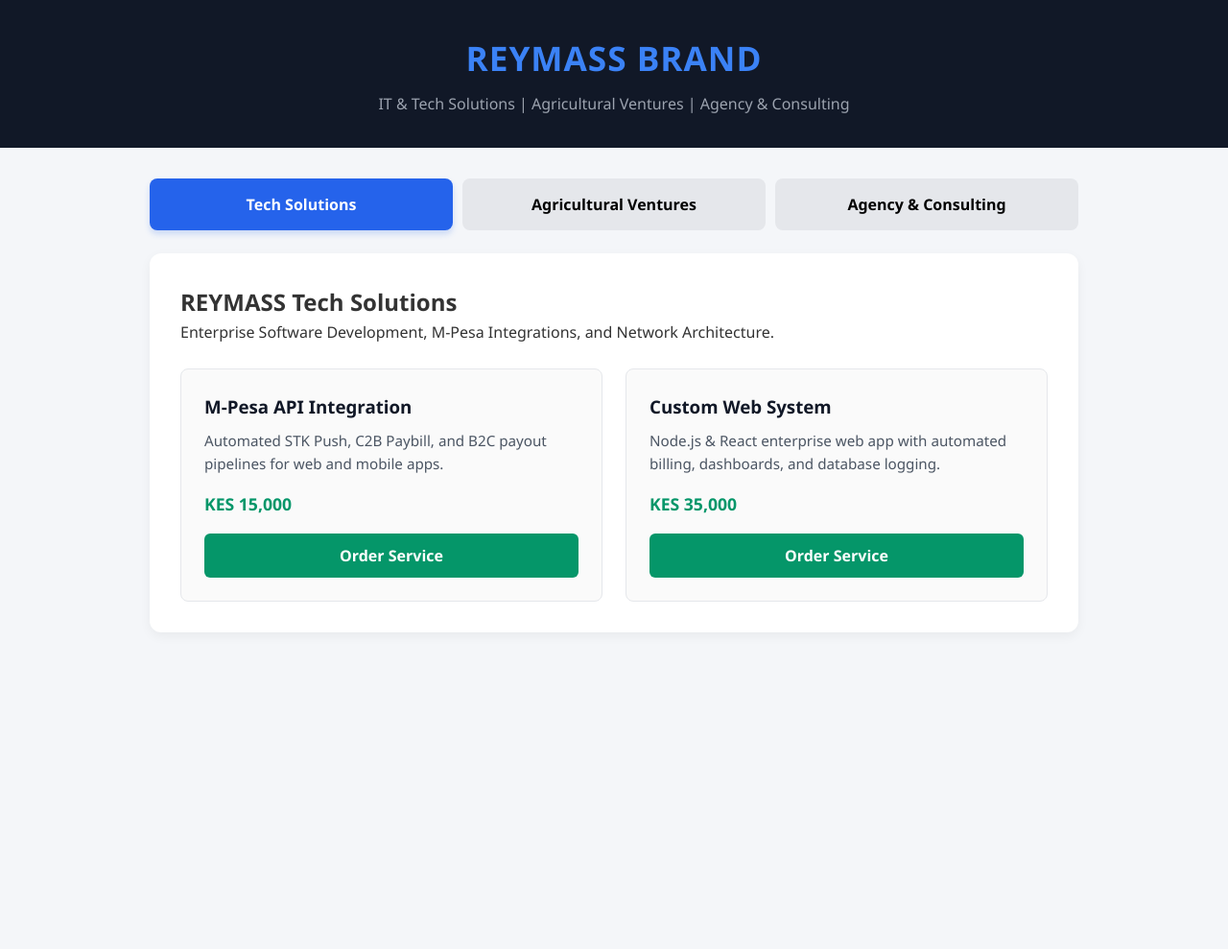
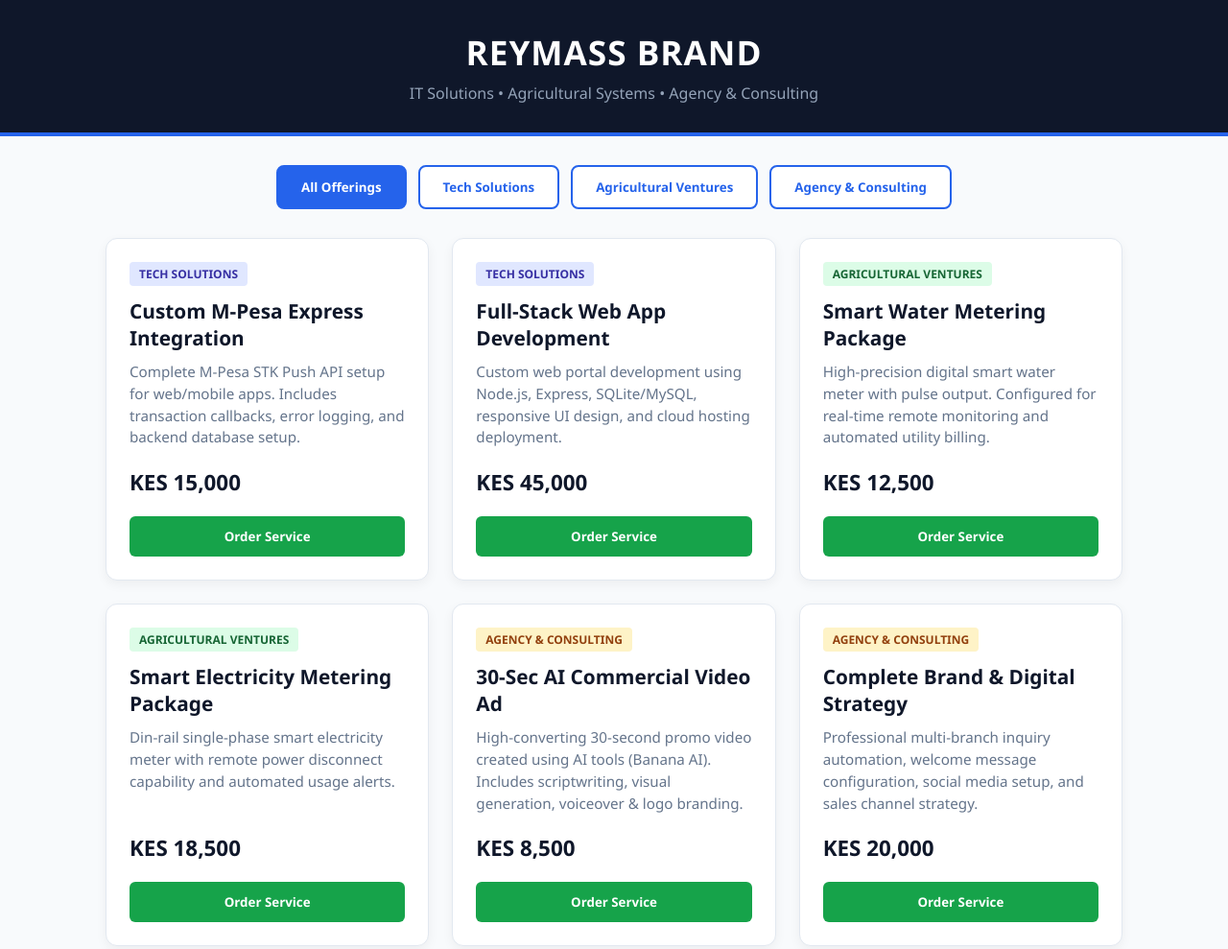
Before and after one commit to ReymassBrand/reymass-tech-suite, a website: page public/index.html in a window 1280 px wide. Shown: the whole page at 96% size. Before the commit the page ends 800 px from the top, so only its background shows below. Drawn offline with Linux system fonts and the light colour scheme.

Commit message:
Update service cards, prices, and descriptions across all three subsidiaries

```diff
--- a/public/index.html
+++ b/public/index.html
@@ -3,200 +3,280 @@
 <head>
   <meta charset="UTF-8">
   <meta name="viewport" content="width=device-width, initial-scale=1.0">
-  <title>REYMASS BRAND | Official Corporate Portal</title>
+  <title>REYMASS BRAND - Unified Service Portal</title>
   <style>
+    :root {
+      --primary: #0F172A;
+      --accent: #2563EB;
+      --success: #16A34A;
+      --light: #F8FAFC;
+      --card-bg: #FFFFFF;
+      --text: #334155;
+    }
+
     * { box-sizing: border-box; margin: 0; padding: 0; font-family: 'Segoe UI', Tahoma, Geneva, Verdana, sans-serif; }
-    body { background: #f4f6f9; color: #333; line-height: 1.6; }
+    body { background-color: var(--light); color: var(--text); padding-bottom: 50px; }
 
-    header { background: #111827; color: #fff; padding: 2rem 1rem; text-align: center; }
-    header h1 { font-size: 2.2rem; letter-spacing: 1px; color: #3b82f6; }
-    header p { color: #9ca3af; margin-top: 0.5rem; }
+    header {
+      background-color: var(--primary);
+      color: white;
+      padding: 30px 20px;
+      text-align: center;
+      border-bottom: 4px solid var(--accent);
+    }
+    header h1 { font-size: 2.2rem; letter-spacing: 1px; }
+    header p { color: #94A3B8; margin-top: 8px; font-size: 1rem; }
 
-    .container { max-width: 1000px; margin: 2rem auto; padding: 0 1rem; }
+    .container { max-width: 1100px; margin: 30px auto; padding: 0 20px; }
 
     /* Subsidiary Navigation Tabs */
-    .tabs { display: flex; gap: 10px; margin-bottom: 1.5rem; }
+    .nav-tabs {
+      display: flex;
+      justify-content: center;
+      gap: 12px;
+      margin-bottom: 30px;
+      flex-wrap: wrap;
+    }
     .tab-btn {
-      flex: 1; padding: 1rem; background: #e5e7eb; border: none; font-weight: bold;
-      font-size: 1rem; cursor: pointer; border-radius: 8px; transition: all 0.3s;
+      padding: 12px 24px;
+      border: 2px solid var(--accent);
+      background: white;
+      color: var(--accent);
+      font-weight: 600;
+      border-radius: 8px;
+      cursor: pointer;
+      transition: all 0.2s ease;
     }
-    .tab-btn.active { background: #2563eb; color: white; box-shadow: 0 4px 6px rgba(37,99,235,0.2); }
+    .tab-btn.active, .tab-btn:hover {
+      background: var(--accent);
+      color: white;
+    }
 
-    /* Service Cards */
-    .subsidiary-content { display: none; background: white; padding: 2rem; border-radius: 12px; box-shadow: 0 4px 12px rgba(0,0,0,0.05); }
-    .subsidiary-content.active { display: block; }
+    /* Cards Grid */
+    .services-grid {
+      display: grid;
+      grid-template-columns: repeat(auto-fit, minmax(300px, 1fr));
+      gap: 24px;
+    }
+    .card {
+      background: var(--card-bg);
+      border-radius: 12px;
+      padding: 24px;
+      box-shadow: 0 4px 12px rgba(0,0,0,0.05);
+      border: 1px solid #E2E8F0;
+      display: flex;
+      flex-direction: column;
+      justify-content: space-between;
+    }
+    .card-badge {
+      display: inline-block;
+      padding: 4px 10px;
+      font-size: 0.75rem;
+      font-weight: bold;
+      border-radius: 4px;
+      text-transform: uppercase;
+      margin-bottom: 12px;
+      width: fit-content;
+    }
+    .badge-tech { background: #E0E7FF; color: #3730A3; }
+    .badge-agri { background: #DCFCE7; color: #166534; }
+    .badge-agency { background: #FEF3C7; color: #92400E; }
 
-    .service-grid { display: grid; grid-template-columns: repeat(auto-fit, minmax(280px, 1fr)); gap: 1.5rem; margin-top: 1.5rem; }
-    .card { border: 1px solid #e5e7eb; border-radius: 8px; padding: 1.5rem; background: #fafafa; }
-    .card h3 { color: #111827; margin-bottom: 0.5rem; }
-    .card p { color: #4b5563; font-size: 0.95rem; margin-bottom: 1rem; }
-    .price { font-weight: bold; color: #059669; font-size: 1.1rem; margin-bottom: 1rem; display: block; }
+    .card h3 { font-size: 1.3rem; margin-bottom: 10px; color: var(--primary); }
+    .card p { font-size: 0.95rem; line-height: 1.5; color: #64748B; margin-bottom: 20px; }
+    .price-tag { font-size: 1.4rem; font-weight: 700; color: var(--primary); margin-bottom: 20px; }
 
-    /* Payment Form */
-    .pay-btn {
-      width: 100%; padding: 0.75rem; background: #059669; color: white; border: none;
-      border-radius: 6px; font-weight: bold; cursor: pointer; font-size: 1rem;
+    .btn-pay {
+      background: var(--success);
+      color: white;
+      border: none;
+      padding: 12px;
+      border-radius: 6px;
+      font-weight: bold;
+      cursor: pointer;
+      width: 100%;
+      text-align: center;
+      transition: background 0.2s;
     }
-    .pay-btn:hover { background: #047857; }
+    .btn-pay:hover { background: #15803D; }
 
-    /* Modal / Form Overlay */
+    /* Modal Styling */
     .modal {
-      display: none; position: fixed; top: 0; left: 0; width: 100%; height: 100%;
-      background: rgba(0,0,0,0.6); align-items: center; justify-content: center; padding: 1rem;
+      display: none;
+      position: fixed;
+      top: 0; left: 0; width: 100%; height: 100%;
+      background: rgba(0,0,0,0.6);
+      justify-content: center; align-items: center;
+      z-index: 1000;
     }
-    .modal.active { display: flex; }
-    .modal-box { background: white; padding: 2rem; border-radius: 10px; max-width: 400px; width: 100%; }
-    .modal-box h3 { margin-bottom: 1rem; color: #111827; }
-    .input-group { margin-bottom: 1rem; }
-    .input-group label { display: block; margin-bottom: 0.3rem; font-weight: 500; font-size: 0.9rem; }
-    .input-group input { width: 100%; padding: 0.75rem; border: 1px solid #d1d5db; border-radius: 6px; font-size: 1rem; }
-
-    .close-btn { background: #6b7280; margin-top: 0.5rem; }
-
-    #status-msg { margin-top: 1rem; padding: 0.75rem; border-radius: 6px; display: none; font-weight: bold; text-align: center; }
-    .success { background: #d1fae5; color: #065f46; }
-    .error { background: #fee2e2; color: #991b1b; }
+    .modal-content {
+      background: white;
+      padding: 30px;
+      border-radius: 12px;
+      max-width: 400px;
+      width: 90%;
+      text-align: center;
+    }
+    .modal-content input {
+      width: 100%;
+      padding: 12px;
+      margin: 15px 0;
+      border: 1px solid #CBD5E1;
+      border-radius: 6px;
+      font-size: 1rem;
+    }
+    .modal-btns { display: flex; gap: 10px; margin-top: 10px; }
+    .btn-close { background: #64748B; color: white; border: none; padding: 10px; border-radius: 6px; flex: 1; cursor: pointer; }
+    .btn-submit { background: var(--success); color: white; border: none; padding: 10px; border-radius: 6px; flex: 1; cursor: pointer; font-weight: bold; }
   </style>
 </head>
 <body>
 
   <header>
     <h1>REYMASS BRAND</h1>
-    <p>IT & Tech Solutions | Agricultural Ventures | Agency & Consulting</p>
+    <p>IT Solutions • Agricultural Systems • Agency & Consulting</p>
   </header>
 
   <div class="container">
-    <!-- Tab Navigation -->
-    <div class="tabs">
-      <button class="tab-btn active" onclick="switchTab('tech')">Tech Solutions</button>
-      <button class="tab-btn" onclick="switchTab('agri')">Agricultural Ventures</button>
-      <button class="tab-btn" onclick="switchTab('agency')">Agency & Consulting</button>
+    <div class="nav-tabs">
+      <button class="tab-btn active" onclick="filterServices('ALL')">All Offerings</button>
+      <button class="tab-btn" onclick="filterServices('TECH')">Tech Solutions</button>
+      <button class="tab-btn" onclick="filterServices('AGRI')">Agricultural Ventures</button>
+      <button class="tab-btn" onclick="filterServices('AGENCY')">Agency & Consulting</button>
     </div>
 
-    <!-- REYMASS TECH SOLUTIONS -->
-    <div id="tech" class="subsidiary-content active">
-      <h2>REYMASS Tech Solutions</h2>
-      <p>Enterprise Software Development, M-Pesa Integrations, and Network Architecture.</p>
+    <div class="services-grid" id="servicesGrid">
+      <!-- Dynamic Service Cards Inserted via JS -->
+    </div>
+  </div>
 
-      <div class="service-grid">
-        <div class="card">
-          <h3>M-Pesa API Integration</h3>
-          <p>Automated STK Push, C2B Paybill, and B2C payout pipelines for web and mobile apps.</p>
-          <span class="price">KES 15,000</span>
-          <button class="pay-btn" onclick="openPayModal('TECH', 15000, 'M-Pesa API Integration')">Order Service</button>
-        </div>
-        <div class="card">
-          <h3>Custom Web System</h3>
-          <p>Node.js & React enterprise web app with automated billing, dashboards, and database logging.</p>
-          <span class="price">KES 35,000</span>
-          <button class="pay-btn" onclick="openPayModal('TECH', 35000, 'Custom Web System')">Order Service</button>
-        </div>
-      </div>
-    </div>
+  <!-- STK Push Payment Modal -->
+  <div class="modal" id="paymentModal">
+    <div class="modal-content">
+      <h3 id="modalServiceTitle">Order Service</h3>
+      <p id="modalServicePrice" style="margin-top: 5px; color: #64748B;"></p>
 
-    <!-- REYMASS AGRICULTURAL VENTURES -->
-    <div id="agri" class="subsidiary-content">
-      <h2>REYMASS Agricultural Ventures</h2>
-      <p>Smart Farming, IoT Utility Metering, and Agribusiness Consulting.</p>
+      <input type="tel" id="phoneNumberInput" placeholder="Enter M-Pesa Number (e.g. 0708374149)">
+      <div id="statusMessage" style="margin-bottom: 10px; font-size: 0.9rem;"></div>
 
-      <div class="service-grid">
-        <div class="card">
-          <h3>Smart Water Meter System</h3>
-          <p>IoT-enabled smart water meter setup with automated usage telemetry for commercial farms.</p>
-          <span class="price">KES 12,500</span>
-          <button class="pay-btn" onclick="openPayModal('AGRI', 12500, 'Smart Water Meter Setup')">Order Service</button>
-        </div>
-        <div class="card">
-          <h3>Agribusiness Farm Audit</h3>
-          <p>Comprehensive soil, drip irrigation, and crop yield optimization consultancy.</p>
-          <span class="price">KES 8,000</span>
-          <button class="pay-btn" onclick="openPayModal('AGRI', 8000, 'Agribusiness Farm Audit')">Order Service</button>
-        </div>
-      </div>
-    </div>
-
-    <!-- REYMASS AGENCY & CONSULTING -->
-    <div id="agency" class="subsidiary-content">
-      <h2>REYMASS Agency & Consulting</h2>
-      <p>AI Commercial Ads, Digital Marketing, and Strategic Brand Infrastructure.</p>
-
-      <div class="service-grid">
-        <div class="card">
-          <h3>30-Sec AI Video Ad Package</h3>
-          <p>High-converting commercial video advertisement produced using AI tools like Banana AI.</p>
-          <span class="price">KES 5,000</span>
-          <button class="pay-btn" onclick="openPayModal('AGENCY', 5000, 'AI Video Ad Commercial')">Order Service</button>
-        </div>
-        <div class="card">
-          <h3>Brand Strategy & Identity</h3>
-          <p>Complete corporate identity design including pitch deck, logo design, and brand kit.</p>
-          <span class="price">KES 10,000</span>
-          <button class="pay-btn" onclick="openPayModal('AGENCY', 10000, 'Brand Identity Setup')">Order Service</button>
-        </div>
+      <div class="modal-btns">
+        <button class="btn-close" onclick="closeModal()">Cancel</button>
+        <button class="btn-submit" onclick="triggerStkPush()">Send STK Push</button>
       </div>
     </div>
   </div>
 
-  <!-- Payment Modal -->
-  <div id="payModal" class="modal">
-    <div class="modal-box">
-      <h3 id="modalTitle">Pay via M-Pesa</h3>
-      <p id="modalSub" style="margin-bottom: 1rem; color: #6b7280; font-size: 0.9rem;"></p>
+  <script>
+    const services = [
+      {
+        id: 101,
+        code: 'TECH',
+        badgeClass: 'badge-tech',
+        category: 'Tech Solutions',
+        title: 'Custom M-Pesa Express Integration',
+        description: 'Complete M-Pesa STK Push API setup for web/mobile apps. Includes transaction callbacks, error logging, and backend database setup.',
+        price: 15000
+      },
+      {
+        id: 102,
+        code: 'TECH',
+        badgeClass: 'badge-tech',
+        category: 'Tech Solutions',
+        title: 'Full-Stack Web App Development',
+        description: 'Custom web portal development using Node.js, Express, SQLite/MySQL, responsive UI design, and cloud hosting deployment.',
+        price: 45000
+      },
+      {
+        id: 201,
+        code: 'AGRI',
+        badgeClass: 'badge-agri',
+        category: 'Agricultural Ventures',
+        title: 'Smart Water Metering Package',
+        description: 'High-precision digital smart water meter with pulse output. Configured for real-time remote monitoring and automated utility billing.',
+        price: 12500
+      },
+      {
+        id: 202,
+        code: 'AGRI',
+        badgeClass: 'badge-agri',
+        category: 'Agricultural Ventures',
+        title: 'Smart Electricity Metering Package',
+        description: 'Din-rail single-phase smart electricity meter with remote power disconnect capability and automated usage alerts.',
+        price: 18500
+      },
+      {
+        id: 301,
+        code: 'AGENCY',
+        badgeClass: 'badge-agency',
+        category: 'Agency & Consulting',
+        title: '30-Sec AI Commercial Video Ad',
+        description: 'High-converting 30-second promo video created using AI tools (Banana AI). Includes scriptwriting, visual generation, voiceover & logo branding.',
+        price: 8500
+      },
+      {
+        id: 302,
+        code: 'AGENCY',
+        badgeClass: 'badge-agency',
+        category: 'Agency & Consulting',
+        title: 'Complete Brand & Digital Strategy',
+        description: 'Professional multi-branch inquiry automation, welcome message configuration, social media setup, and sales channel strategy.',
+        price: 20000
+      }
+    ];
 
-      <div class="input-group">
-        <label>M-Pesa Phone Number</label>
-        <input type="text" id="phoneInput" placeholder="0700000000">
-      </div>
+    let currentSelectedService = null;
 
-      <button class="pay-btn" onclick="initiatePayment()">Send STK Push Prompt</button>
-      <button class="pay-btn close-btn" onclick="closeModal()">Cancel</button>
+    function renderServices(filter = 'ALL') {
+      const grid = document.getElementById('servicesGrid');
+      grid.innerHTML = '';
 
-      <div id="status-msg"></div>
-    </div>
-  </div>
+      const filtered = filter === 'ALL' ? services : services.filter(s => s.code === filter);
 
-  <script>
-    let currentSubsidiary = 'TECH';
-    let currentAmount = 0;
-    let currentItem = '';
-
-    function switchTab(tabId) {
-      document.querySelectorAll('.tab-btn').forEach(btn => btn.classList.remove('active'));
-      document.querySelectorAll('.subsidiary-content').forEach(content => content.classList.remove('active'));
-
-      event.target.classList.add('active');
-      document.getElementById(tabId).classList.add('active');
+      filtered.forEach(service => {
+        grid.innerHTML += `
+          <div class="card">
+            <div>
+              <span class="card-badge ${service.badgeClass}">${service.category}</span>
+              <h3>${service.title}</h3>
+              <p>${service.description}</p>
+            </div>
+            <div>
+              <div class="price-tag">KES ${service.price.toLocaleString()}</div>
+              <button class="btn-pay" onclick="openModal(${service.id})">Order Service</button>
+            </div>
+          </div>
+        `;
+      });
     }
 
-    function openPayModal(subsidiary, amount, item) {
-      currentSubsidiary = subsidiary;
-      currentAmount = amount;
-      currentItem = item;
+    function filterServices(category) {
+      document.querySelectorAll('.tab-btn').forEach(btn => btn.classList.remove('active'));
+      event.target.classList.add('active');
+      renderServices(category);
+    }
 
-      document.getElementById('modalTitle').innerText = `Pay KES ${amount.toLocaleString()} via M-Pesa`;
-      document.getElementById('modalSub').innerText = `Service: ${item} (${subsidiary})`;
-      document.getElementById('payModal').classList.add('active');
+    function openModal(serviceId) {
+      currentSelectedService = services.find(s => s.id === serviceId);
+      document.getElementById('modalServiceTitle').innerText = currentSelectedService.title;
+      document.getElementById('modalServicePrice').innerText = `Total Amount: KES ${currentSelectedService.price.toLocaleString()}`;
+      document.getElementById('statusMessage').innerText = '';
+      document.getElementById('paymentModal').style.display = 'flex';
     }
 
     function closeModal() {
-      document.getElementById('payModal').classList.remove('active');
-      document.getElementById('status-msg').style.display = 'none';
+      document.getElementById('paymentModal').style.display = 'none';
     }
 
-    async function initiatePayment() {
-      const phone = document.getElementById('phoneInput').value.trim();
-      const statusBox = document.getElementById('status-msg');
+    async function triggerStkPush() {
+      const phone = document.getElementById('phoneNumberInput').value.trim();
+      const statusDiv = document.getElementById('statusMessage');
 
       if (!phone) {
-        statusBox.innerText = 'Please enter a valid phone number.';
-        statusBox.className = 'error';
-        statusBox.style.display = 'block';
+        statusDiv.innerHTML = '<span style="color:red;">Please enter a valid phone number.</span>';
         return;
       }
 
-      statusBox.innerText = 'Initializing STK Push... Check your phone.';
-      statusBox.className = 'success';
-      statusBox.style.display = 'block';
+      statusDiv.innerHTML = '<span style="color:blue;">Sending STK Push prompt to phone...</span>';
 
       try {
         const response = await fetch('/api/mpesa/stkpush', {
@@ -204,25 +284,26 @@
           headers: { 'Content-Type': 'application/json' },
           body: JSON.stringify({
             phoneNumber: phone,
-            amount: currentAmount,
-            invoiceId: Math.floor(100 + Math.random() * 900),
-            subsidiaryCode: currentSubsidiary
+            amount: currentSelectedService.price,
+            invoiceId: currentSelectedService.id,
+            subsidiaryCode: currentSelectedService.code
           })
         });
 
         const data = await response.json();
 
         if (data.success) {
-          statusBox.innerText = 'STK Push sent successfully! Enter M-Pesa PIN on your phone.';
+          statusDiv.innerHTML = `<span style="color:green;">Prompt sent! Check phone <strong>${phone}</strong> to enter PIN.</span>`;
         } else {
-          statusBox.innerText = 'Error: ' + (data.error || 'STK Push failed');
-          statusBox.className = 'error';
+          statusDiv.innerHTML = `<span style="color:red;">Error: ${data.error.errorMessage || 'Failed to send prompt'}</span>`;
         }
       } catch (err) {
-        statusBox.innerText = 'Network error during request.';
-        statusBox.className = 'error';
+        statusDiv.innerHTML = '<span style="color:red;">Network error. Please try again.</span>';
       }
     }
+
+    // Initial Load
+    renderServices('ALL');
   </script>
 </body>
 </html>
```
